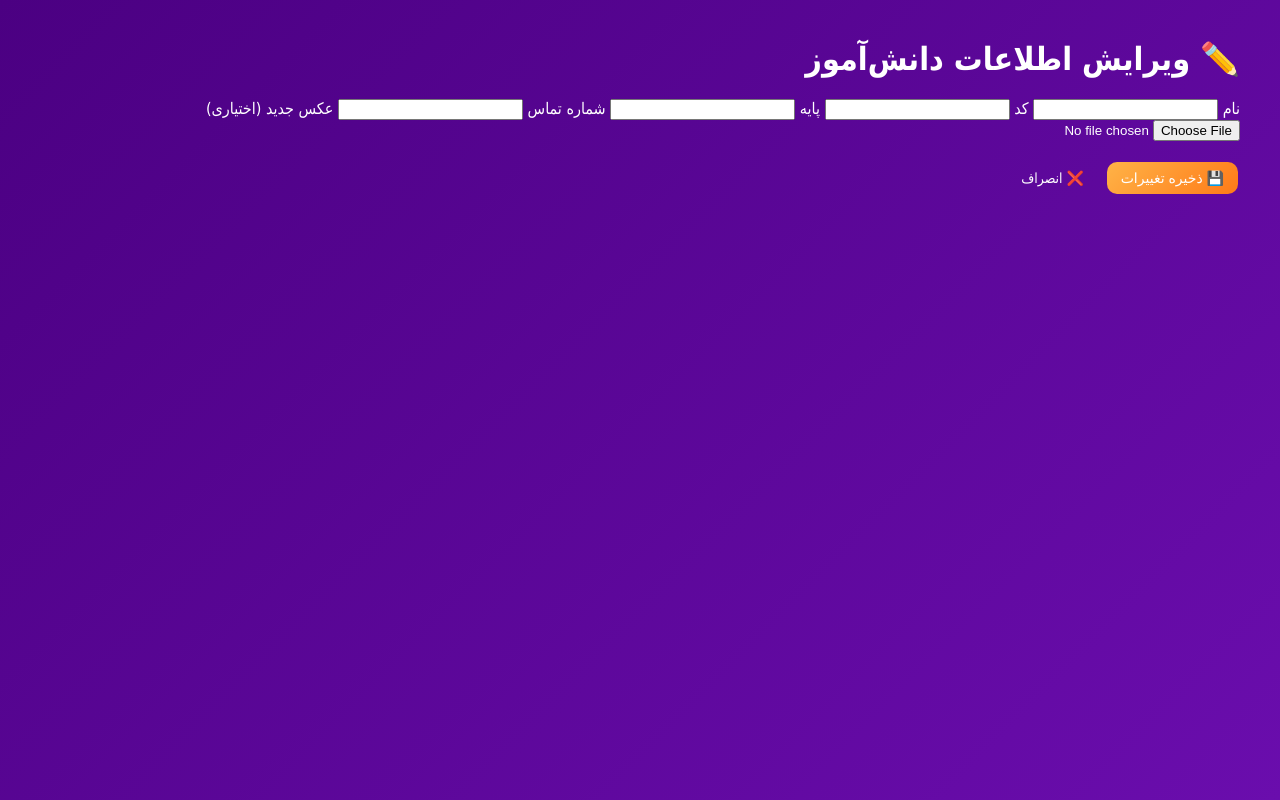
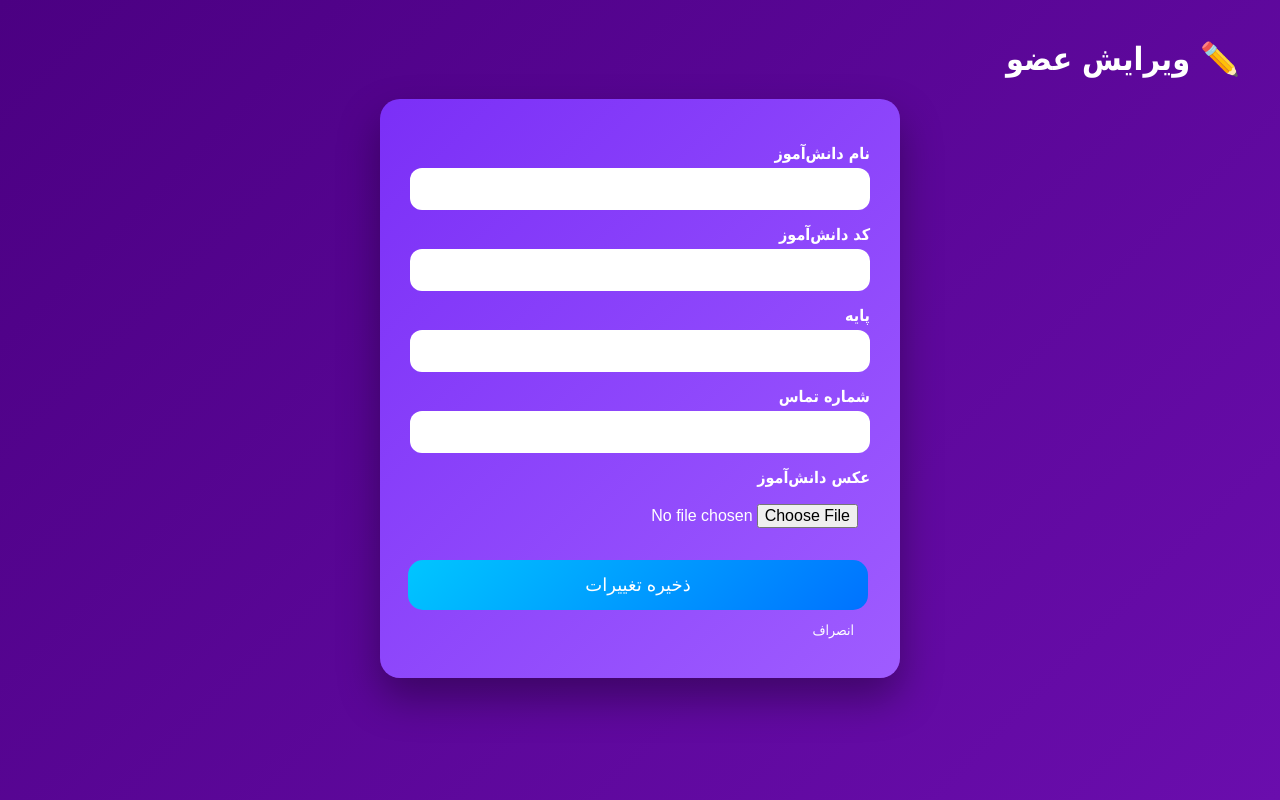
Before and after one commit to arminalvandi/library-management-system, a Flask app: page /edit_member/1 in a window 1280 px wide. Run offline with Flask 3, Linux system fonts and the light colour scheme; the visitor is signed in with stand-in values (Sample User, id 1); data comes from the database, SQL or seed files in the repository.

Commit message:
Update edit_member.html

```diff
--- a/templates/edit_member.html
+++ b/templates/edit_member.html
@@ -2,20 +2,20 @@
 <html lang="fa">
 <head>
     <meta charset="UTF-8">
-    <title>ویرایش عضو</title>
+    <title>✏️ ویرایش عضو</title>
     <link rel="stylesheet" href="{{ url_for('static', filename='css/style.css') }}">
 </head>
 <body>
 
 <div class="page">
-    <h1>✏️ ویرایش اطلاعات دانش‌آموز</h1>
+    <h1>✏️ ویرایش عضو</h1>
 
-    <form method="POST" enctype="multipart/form-data" class="form">
-
-        <label>نام</label>
+    <div class="form-card">
+        <form method="POST" enctype="multipart/form-data">
+            <label>نام دانش‌آموز</label>
             <input type="text" name="name" value="{{ member.name }}" required>
 
-        <label>کد</label>
+            <label>کد دانش‌آموز</label>
             <input type="text" name="code" value="{{ member.code }}" required>
 
             <label>پایه</label>
@@ -24,20 +24,16 @@
             <label>شماره تماس</label>
             <input type="text" name="phone" value="{{ member.phone }}" required>
 
-        <label>عکس جدید (اختیاری)</label>
-        <input type="file" name="photo">
-
+            <label>عکس دانش‌آموز</label>
+            <input type="file" name="photo" accept="image/*">
             {% if member.photo_path %}
-            <p>عکس فعلی:</p>
-            <img src="{{ url_for('static', filename='photos/' ~ member.photo_path) }}" width="120">
+                <p>عکس فعلی: <img src="{{ url_for('static', filename='photos/' ~ member.photo_path) }}" width="80"></p>
             {% endif %}
 
-        <br><br>
-
-        <button type="submit" class="btn edit">💾 ذخیره تغییرات</button>
-        <a href="/members" class="btn">❌ انصراف</a>
-
+            <button type="submit" class="btn submit">ذخیره تغییرات</button>
+            <a href="/members" class="btn cancel">انصراف</a>
         </form>
+    </div>
 </div>
 
 </body>
```
Lines whose indentation alone changed are shown as unchanged.
